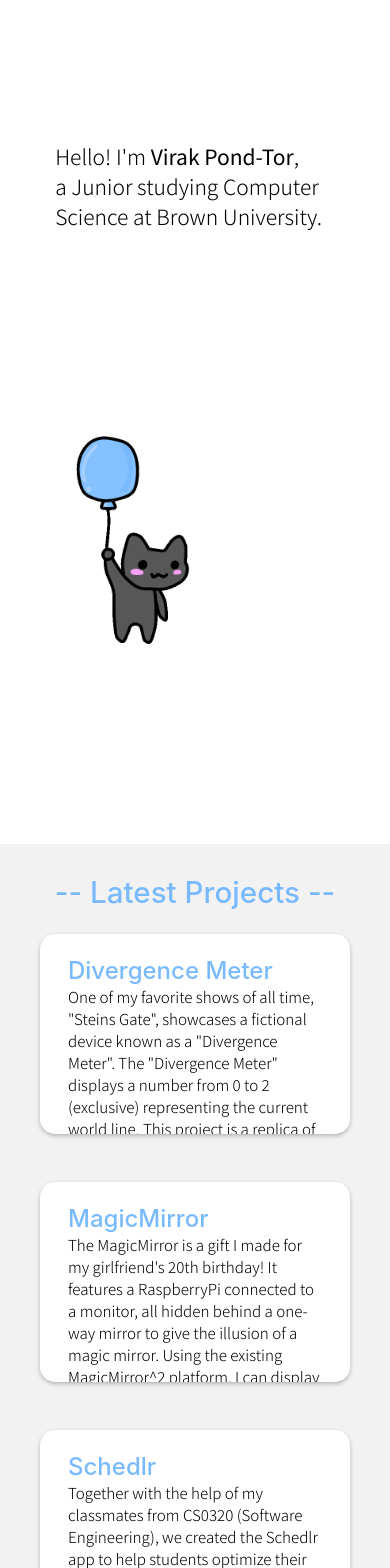
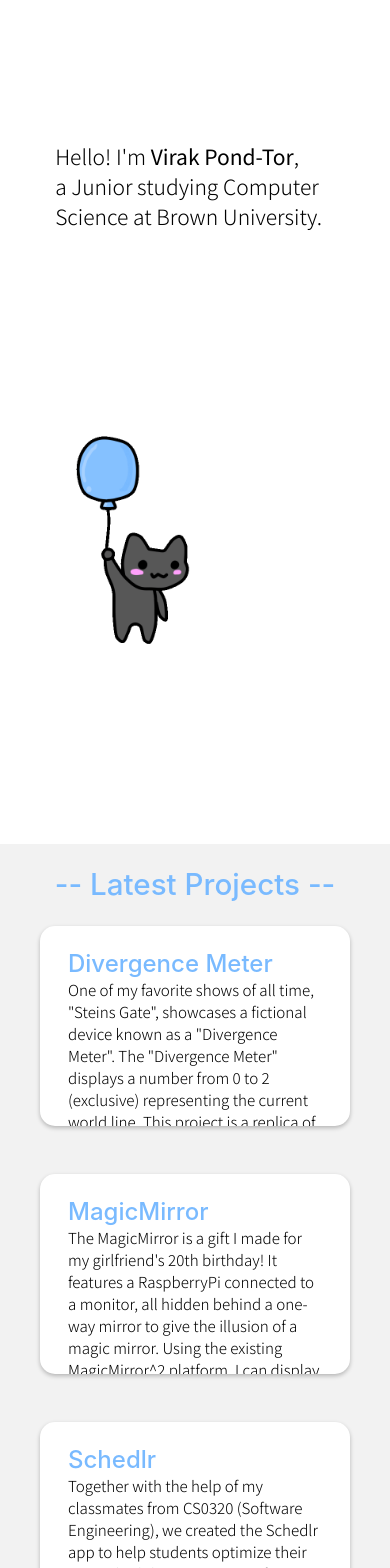
Before and after one commit to vpondtor/portfolio, a React (Create React App) app: page / in a window 390 px wide. Shown: the top 1568 px of the page. Built offline with nearby package versions, Linux system fonts and the light colour scheme.

Commit message:
changed section title padding top

```diff
--- a/src/App.css
+++ b/src/App.css
@@ -223,7 +223,7 @@ ul {
 
   .section_title {
     width: 75%;
-    padding: 1em 0em 0em 0em;
+    padding: 0.75em 0em 0em 0em;
     margin: 0 auto;
     font-size: 1.85em;
     font-weight: 500;
```
